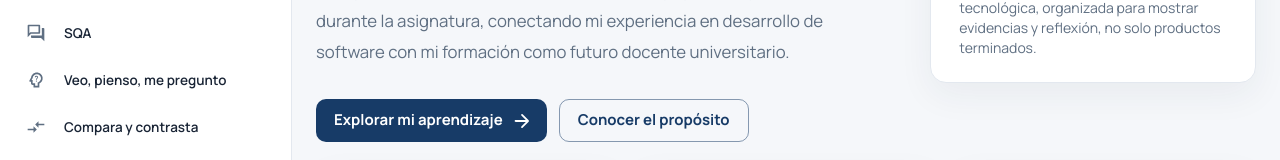
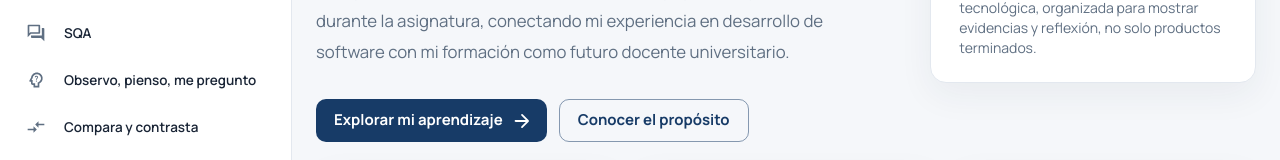
Before and after one commit to DanielDGe/portafolio-evaluacion-superior, a React (Vite) app: page / in a window 1280 px wide. Shown: the part 428-588 px from the top of the page. Built offline with nearby package versions, Linux system fonts and the light colour scheme.

Commit message:
copy: use official routine name in navigation

```diff
--- a/src/layout/PortfolioLayout.jsx
+++ b/src/layout/PortfolioLayout.jsx
@@ -49,8 +49,8 @@ const learningItems = [
   { label: 'Resumen', path: '/aprendizaje', icon: AutoStoriesOutlined },
   { label: 'SQA', path: '/aprendizaje/sqa', icon: QuestionAnswerOutlined },
   {
-    label: 'Veo, pienso, me pregunto',
-    path: '/aprendizaje/veo-pienso-me-pregunto',
+    label: 'Observo, pienso, me pregunto',
+    path: '/aprendizaje/observo-pienso-me-pregunto',
     icon: PsychologyAltOutlined,
   },
   {
```
